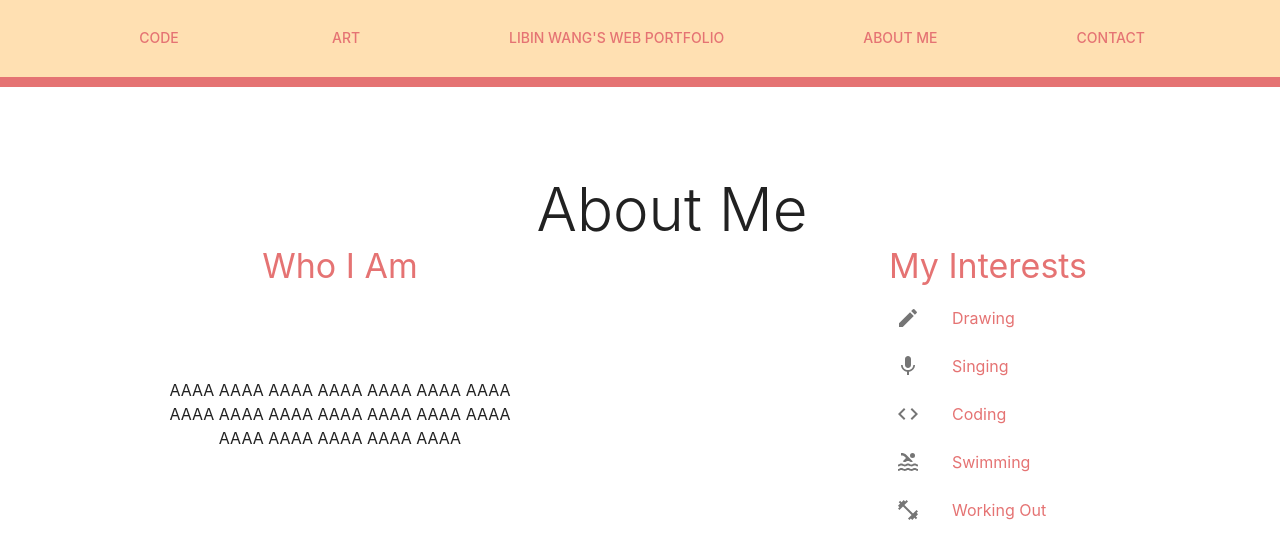
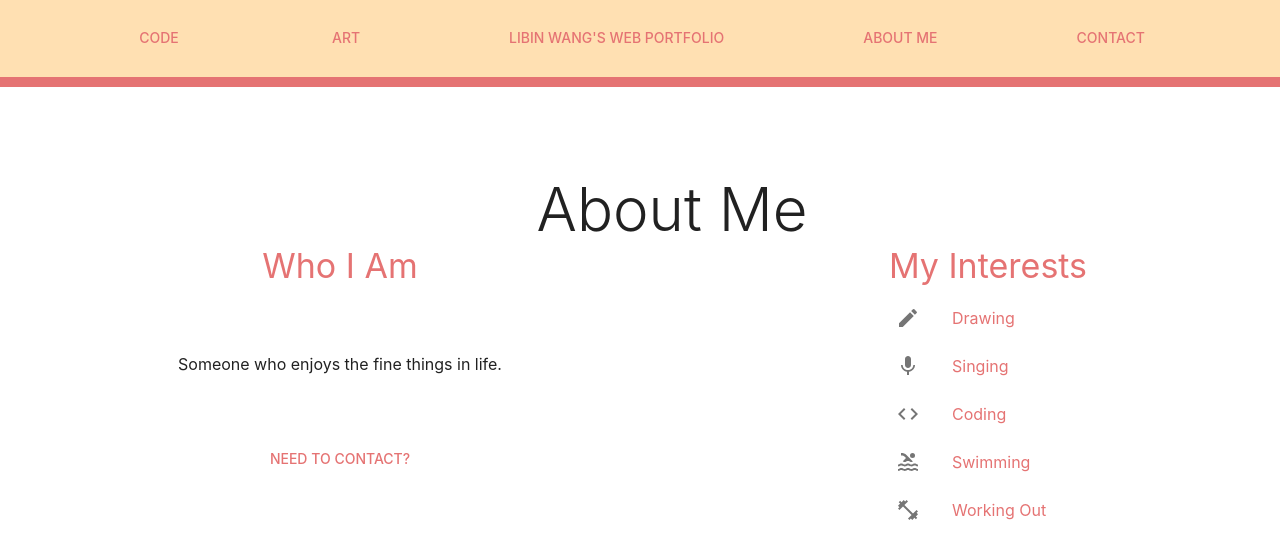
Before and after one commit to ten-gou/portfolio-website, a React (Create React App) app: page /aboutme in a window 1280 px wide. Shown: the top 558 px of the page. Built offline with nearby package versions, Linux system fonts and the light colour scheme.

Commit message:
added a basic about me description

```diff
--- a/src/pages/AboutMe/AboutMe.js
+++ b/src/pages/AboutMe/AboutMe.js
@@ -1,10 +1,12 @@
-import { Divider, Box, Grid, List, ListItem, ListItemIcon, ListItemText, Typography, useTheme } from "@mui/material";
+import { Divider, Button, Box, Grid, List, ListItem, ListItemIcon, ListItemText, Typography, useTheme } from "@mui/material";
 
 import CreateIcon from '@mui/icons-material/Create';
 import MicIcon from '@mui/icons-material/Mic';
 import CodeIcon from '@mui/icons-material/Code';
 import PoolIcon from '@mui/icons-material/Pool';
 import FitnessCenterIcon from '@mui/icons-material/FitnessCenter';
+
+import { link } from './styles';
 
 const AboutMe = () => {
     const theme = useTheme();
@@ -18,9 +20,12 @@ const AboutMe = () => {
 
             <Grid container xs={12} sm={6} justifyContent={'center'}>
                 <Grid item xs={12} color={theme.palette.secondary.main}><Typography variant={'h4'} textAlign={'center'}>Who I Am</Typography></Grid>
-                <Grid item xs={12}><Typography textAlign={'center'} marginX={36}>
-                AAAA AAAA AAAA AAAA AAAA AAAA AAAA AAAA AAAA AAAA AAAA AAAA AAAA AAAA AAAA AAAA AAAA AAAA AAAA
+                <Grid item xs={12}><Typography textAlign={'center'} marginX={20}>
+
+                Someone who enjoys the fine things in life. <br />
+
                 </Typography></Grid>
+                <Grid item xs={12}><Typography textAlign={'center'}><Button sx={link} href='/contact'>Need to Contact?</Button></Typography></Grid>
             </Grid>
 
             <Grid container xs={12} sm={6}>
--- /dev/null
+++ b/src/pages/AboutMe/styles.js
@@ -0,0 +1,6 @@
+const link = {
+    color: '#e57373',
+    alignSelf: 'center',
+}
+
+export { link };
```
